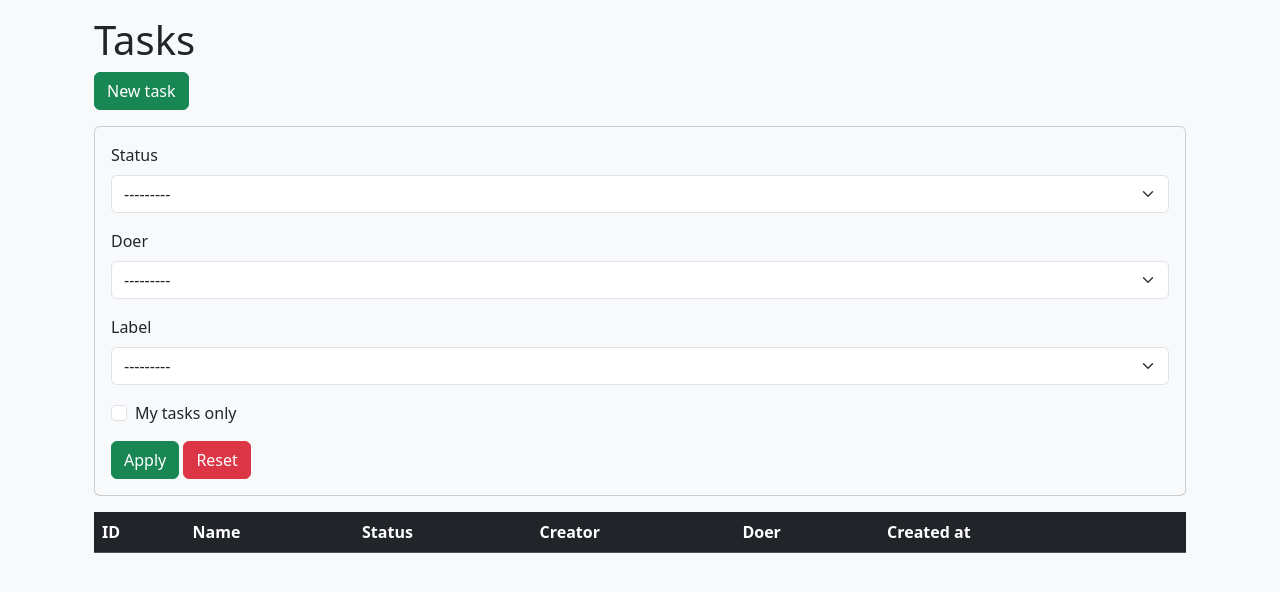
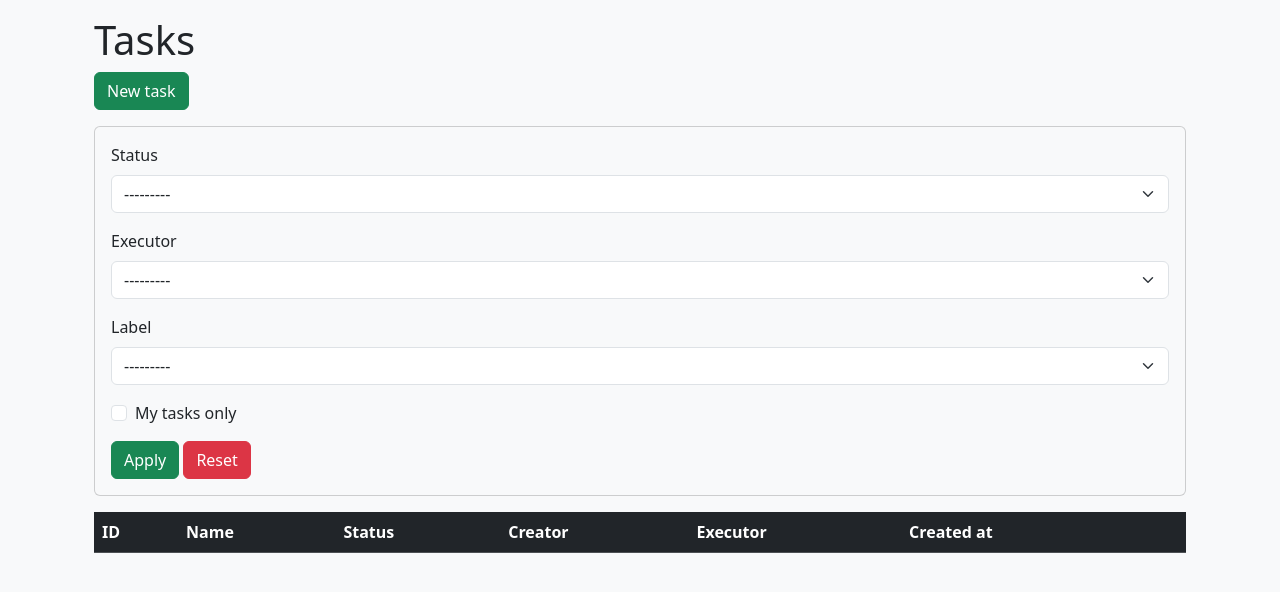
Before and after one commit to alienflakes/python-project-52, a Django app: page /tasks/ in a window 1280 px wide. Shown: the part 56-648 px from the top of the page. Run offline with Django 5.2, Linux system fonts and the light colour scheme; the visitor is signed in with stand-in values (Sample User, id 1); data comes from the database, SQL or seed files in the repository; data that the repository does not hold is empty; some libraries are stand-ins or nearby versions.

Commit message:
fix: rename doer to executor everywhere

```diff
--- a/tasks/filters.py
+++ b/tasks/filters.py
@@ -24,4 +24,4 @@ class TaskFilter(django_filters.FilterSet):
 
     class Meta:
         model = Task
-        fields = ['status', 'doer', 'labels', 'own_task']
+        fields = ['status', 'executor', 'labels', 'own_task']
--- a/tasks/models.py
+++ b/tasks/models.py
@@ -15,10 +15,10 @@ class Task(models.Model):
     creator = models.ForeignKey(User, on_delete=models.PROTECT,
                                 related_name='creator',
                                 verbose_name=_('Creator'))
-    doer = models.ForeignKey(User, on_delete=models.PROTECT,
+    executor = models.ForeignKey(User, on_delete=models.PROTECT,
                              null=True, blank=True,
-                             related_name='doer',
-                             verbose_name=_('Doer'))
+                             related_name='executor',
+                             verbose_name=_('Executor'))
     labels = models.ManyToManyField(Label, blank=True,
                                     verbose_name=_('Labels'))
     created_at = models.DateTimeField(auto_now_add=True)
--- a/tasks/views.py
+++ b/tasks/views.py
@@ -43,7 +43,7 @@ class TaskCreateView(FlashedLoginRequiredMixin,
                      SuccessMessageMixin, CreateView):
 
     model = Task
-    fields = ['name', 'description', 'status', 'doer', 'labels']
+    fields = ['name', 'description', 'status', 'executor', 'labels']
     template_name_suffix = '_create'
     success_url = SUCCESS_URL
     success_message = _('Task created successfully')
@@ -57,7 +57,7 @@ class TaskUpdateView(FlashedLoginRequiredMixin,
                      SuccessMessageMixin, UpdateView):
 
     model = Task
-    fields = ['name', 'description', 'status', 'doer', 'labels']
+    fields = ['name', 'description', 'status', 'executor', 'labels']
     template_name_suffix = '_update'
     success_url = SUCCESS_URL
     success_message = _('Task updated successfully')
--- a/templates/tasks/task_list.html
+++ b/templates/tasks/task_list.html
@@ -25,7 +25,7 @@
                 <th scope="col">{% trans 'Name' %}</th>
                 <th scope="col">{% trans 'Status' %}</th>
                 <th scope="col">{% trans 'Creator' %}</th>
-                <th scope="col">{% trans 'Doer' %}</th>
+                <th scope="col">{% trans 'Executor' %}</th>
                 <th scope="col">{% trans 'Created at' %}</th>
                 <th scope="col"></th>
             </tr>
@@ -39,7 +39,7 @@
                 </td>
                 <td>{{ task.status }}</td>
                 <td>{{ task.creator }}</td>
-                <td>{{ task.doer }}</td>
+                <td>{{ task.executor }}</td>
                 <td>{{ task.created_at }}</td>
                 <td class="d-grid">
                     <a href="{% url 'task_update' task.id %}" class="link-success">{% trans 'Update' %}</a>
--- a/templates/tasks/task_view.html
+++ b/templates/tasks/task_view.html
@@ -23,8 +23,8 @@
                 <div class="col">{{ task.creator }}</div>
             </div>
             <div class="row p-1">
-                <div class="col">{% trans 'Doer' %}</div>
-                <div class="col">{{ task.doer }}</div>
+                <div class="col">{% trans 'Executor' %}</div>
+                <div class="col">{{ task.executor }}</div>
             </div>
             <div class="row p-1">
                 <div class="col">{% trans 'Status' %}</div>
```
Also changed, not shown: locale/ru/LC_MESSAGES/django.po, tasks/migrations/0009_remove_task_doer_task_executor.py (added), 1 other file.
